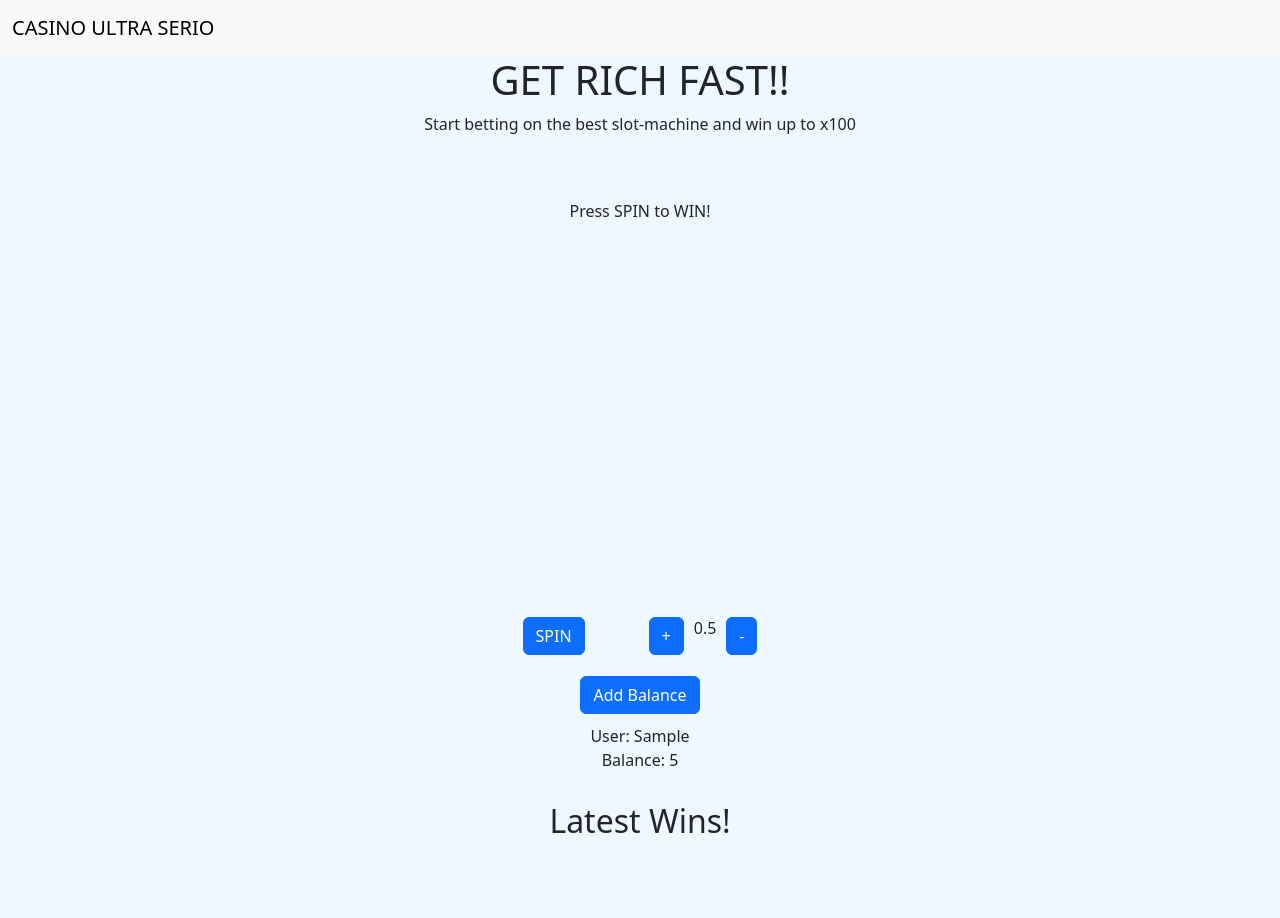
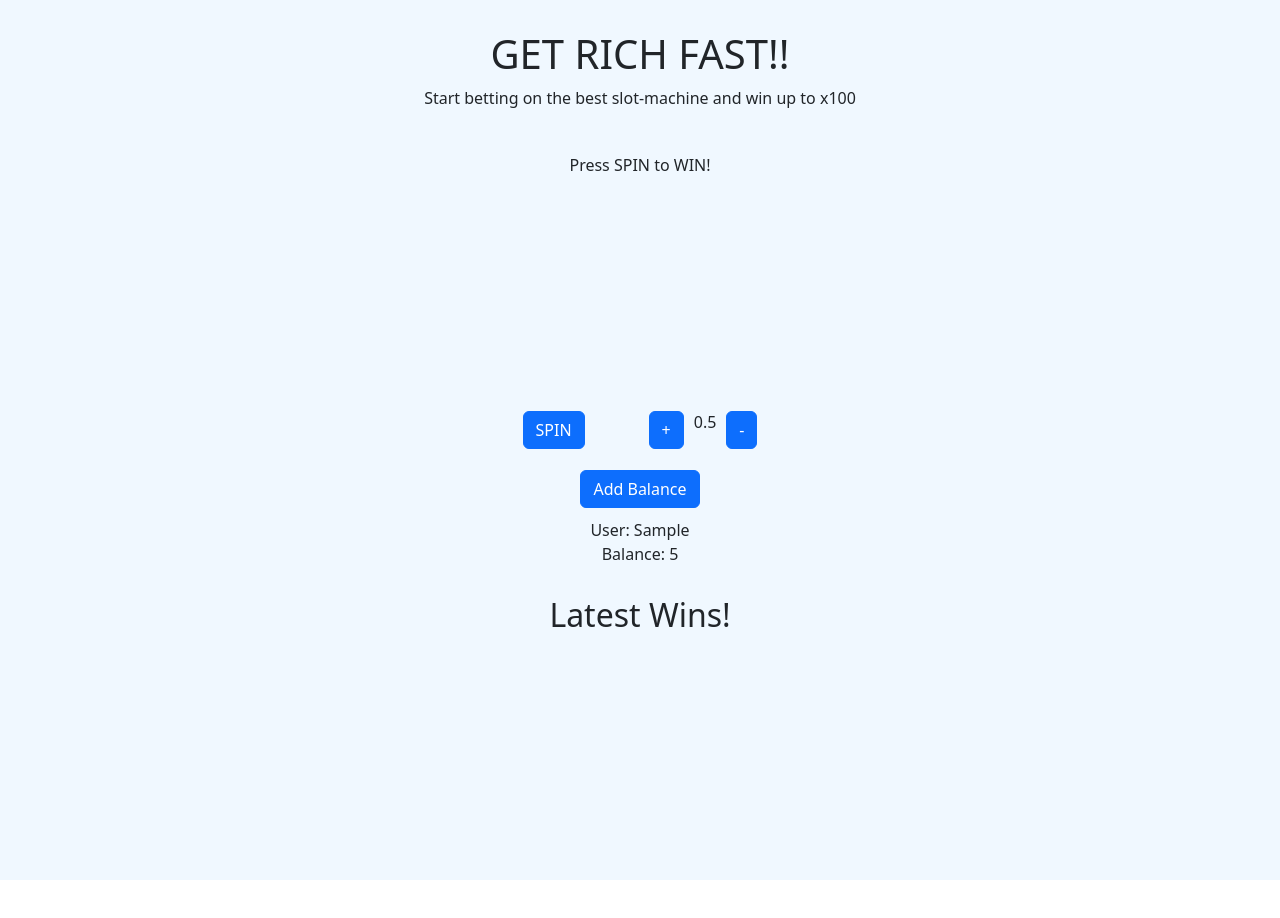
Before and after one commit to YatzkySantiago/ProyectoFinal-Yatzky, a plain HTML site: page index.html in a window 1280 px wide. Both pictures are taken after typing "Sample", "5" into the empty fields and a click on the input "Login". Shown: the top 918 px of the page. After the commit the page ends 880 px from the top, so only its background shows below. Drawn offline with nearby package versions, Linux system fonts and the light colour scheme.

Commit message:
style update

```diff
--- a/index.html
+++ b/index.html
@@ -12,11 +12,6 @@
 </head>
 
 <body>
-    <nav class="navbar bg-body-tertiary">
-        <div class="container-fluid">
-            <a class="navbar-brand" href="#">CASINO ULTRA SERIO</a>
-        </div>
-    </nav>
     <main>
         <section id="section-title">
             <h1>GET RICH FAST!!</h1>
--- a/main.css
+++ b/main.css
@@ -8,7 +8,7 @@
 main{
     display: flex;
     flex-flow: column;
-    height: 150vh;
+    height: 110vh;
     background-color: aliceblue;
 }
 main > section{
@@ -34,7 +34,7 @@ main > #array-showcase > .card{
     box-shadow: -3px 1px 10px 0 gray;
 }
 main > #section-title {
-    padding-bottom: 50px;
+    padding: 30px;
     text-align: center;
 }
 main > #section-slot{
@@ -80,7 +80,7 @@ main > #section-slot > .betHolder > .betBtn2{
     margin: 0 0 0 10px;
 }
 main > #section-slot > article > .contenedorFiguras{
-    height: 80%;
+    height: 90%;
     width: 100%;
     display: flex;
     justify-content: center;
@@ -97,6 +97,7 @@ main > #section-slot > article > .contenedorFiguras > .figuras{
     border-radius: 20px;
     background-color: white;
     box-shadow: -3px 1px 10px 0 gray;
+    padding: 15px;
 }
 .amarillo{
     background-color: yellow;
```
